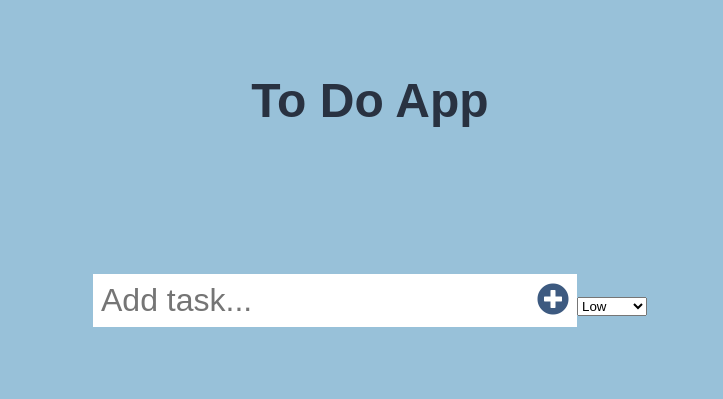
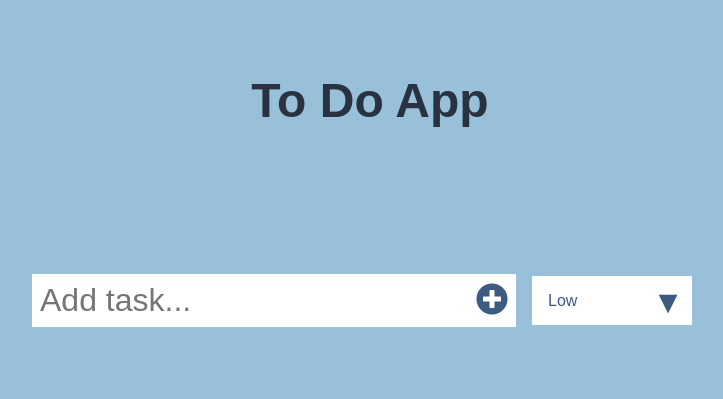
Before and after one commit to AdamMisiak/To_do_list, a PHP site: page / in a window 1280 px wide. Shown: the top 399 px of the page, without its empty margins (270-993 px from the left). Run offline with PHP 8.4, Linux system fonts and the light colour scheme; some libraries are stand-ins or nearby versions.

Commit message:
Styles to selection added

```diff
--- a/styles.css
+++ b/styles.css
@@ -180,3 +180,40 @@ form button {
 }
 
 /* FILTERING STYLES */
+select{
+    -webkit-appearance: none;
+    -moz-appearance: none;
+    appearance: none;
+    outline: none;
+    border: none;
+}
+
+.select{
+    margin: 1rem;
+    position: relative;
+    overflow: hidden;
+}
+
+select{
+    color: rgb(61, 90, 128);
+    background-color: white;
+    width: 10rem;
+    cursor: pointer;
+    padding: 1rem;
+    font-size: 1.0rem;
+}
+
+.select::after{
+    content: "\25BC";
+    position: absolute;
+    color: rgb(61, 90, 128);
+    top: 0;
+    right: 0;
+    padding: 0.5rem;
+    pointer-events: none;
+}
+
+.select:hover::after{
+    color: rgb(152, 193, 217);
+    transition: all 0.4s;
+}
```
